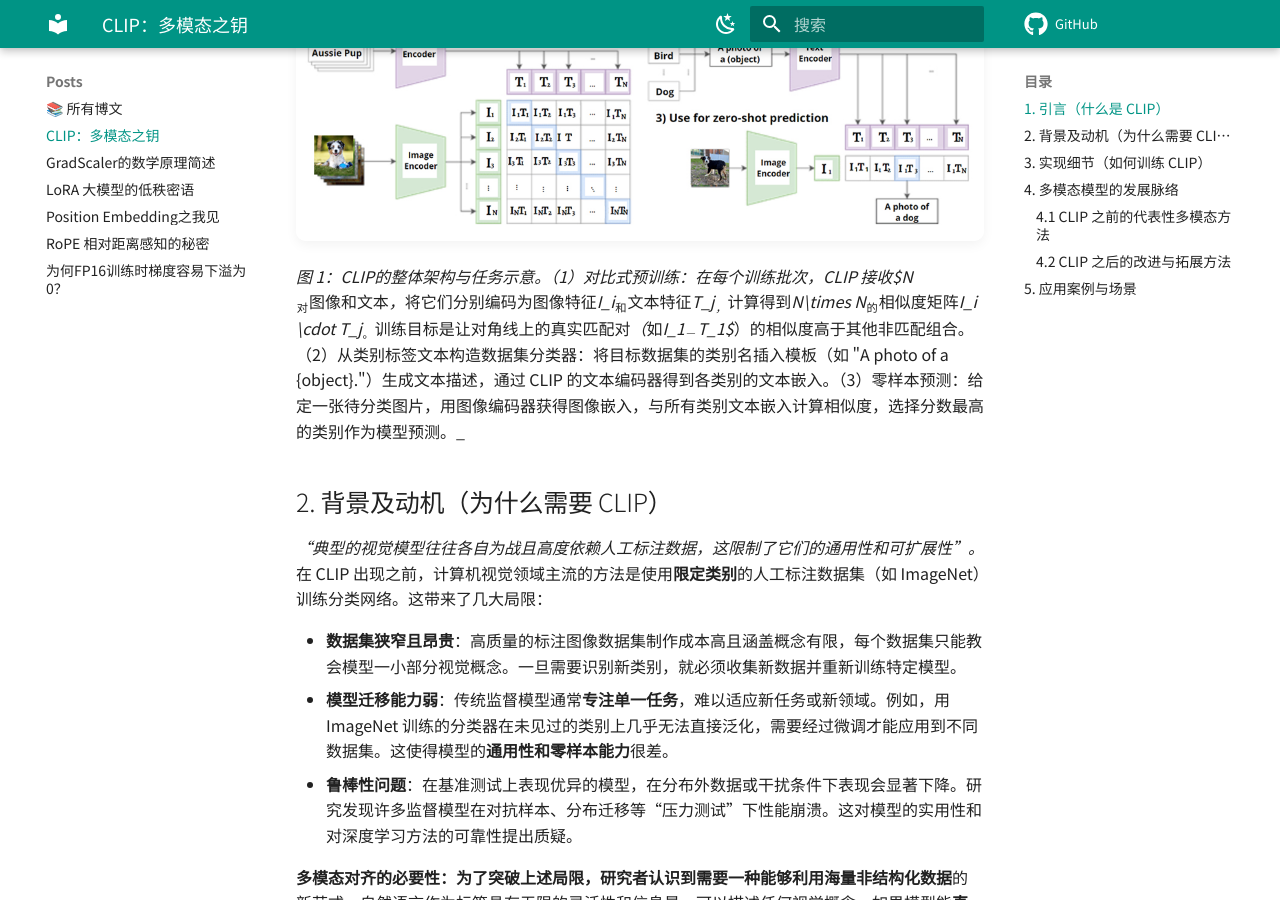
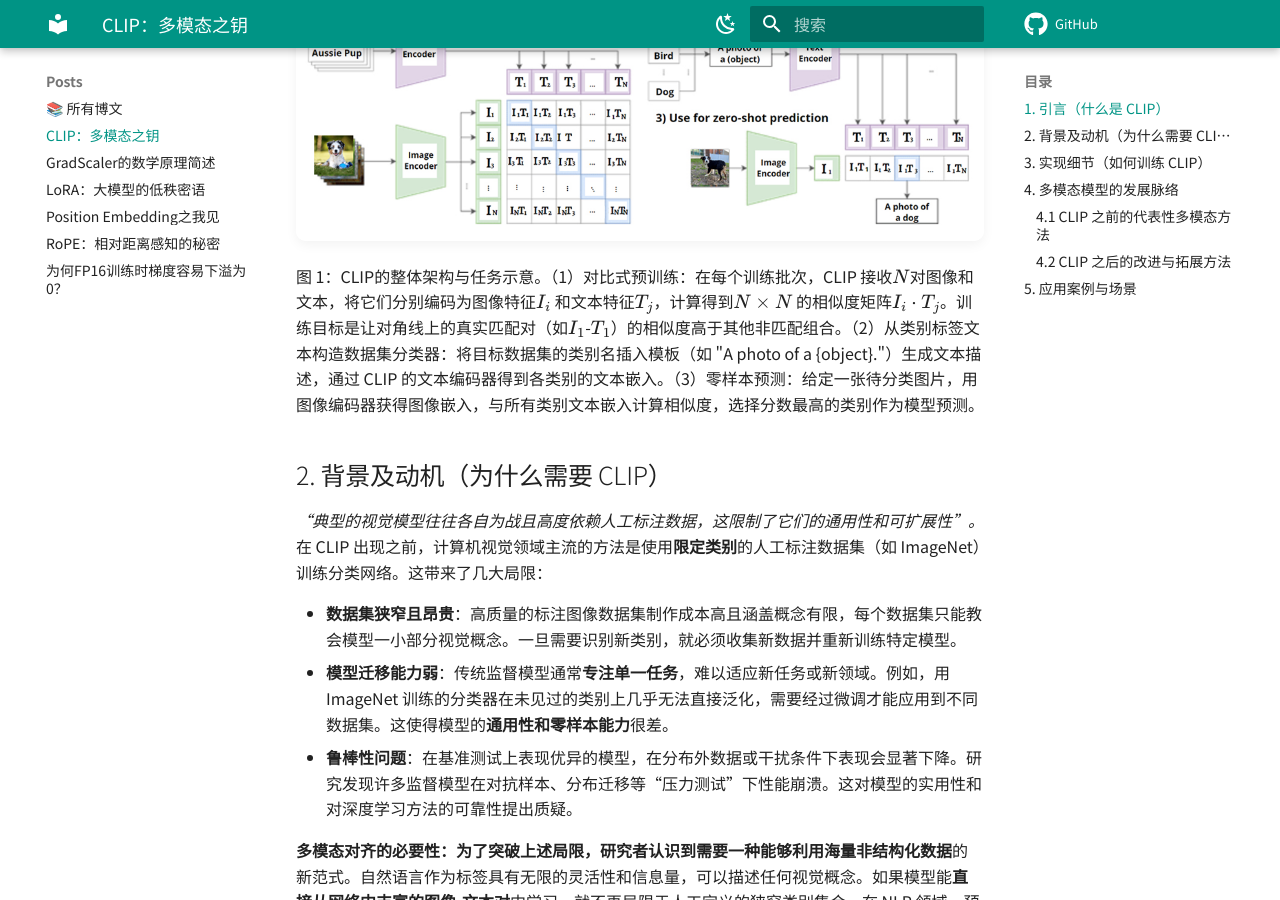
Before and after one commit to zhangxiaochuan/zhangxiaochuan.github.io, an MkDocs documentation site: the page built from docs/posts/CLIP：多模态之钥.md, in a window 1280 px wide and 900 px high, scrolled down 1318 px. Built offline with MkDocs 1.6.1 and Material for MkDocs 9.7.7, drawn with Linux system fonts in a browser that asks for light colours.

Commit message:
optimize blog

```diff
--- a/docs/posts/CLIP：多模态之钥.md
+++ b/docs/posts/CLIP：多模态之钥.md
@@ -17,10 +17,9 @@
 
 **总损失**取两者平均：$L = \frac{1}{2}(L_{i2t} + L_{t2i})$。直观来说，该损失迫使模型将每对正确图文的相似度推高，对每个错误的组合给予低相似度，从而在嵌入空间**拉近**真实匹配的图文向量，**拉远**不相关的图文向量。训练完成后，CLIP 在共同空间学得了图像与文本之间的对齐表示，为各种下游任务提供了**通用且可迁移的特征**。
 
-![](../../assets/images/CLIP：多模态之钥/1753172709818-d203aaab-3a3e-47ff-98e4-94325820cf2d.png)
+![](../assets/images/CLIP：多模态之钥/1753172709818-d203aaab-3a3e-47ff-98e4-94325820cf2d.png)
 
-_图 1：CLIP的整体架构与任务示意。（1）对比式预训练：在每个训练批次，CLIP 接收$N
-$_对图像和文本，将它们分别编码为图像特征$I_i$_ 和文本特征$T_j$_，计算得到$N\times N$_ 的相似度矩阵$I_i \cdot T_j$_。训练目标是让对角线上的真实匹配对（如$I_1$_-$T_1$_）的相似度高于其他非匹配组合。（2）从类别标签文本构造数据集分类器：将目标数据集的类别名插入模板（如 "A photo of a {object}."）生成文本描述，通过 CLIP 的文本编码器得到各类别的文本嵌入。（3）零样本预测：给定一张待分类图片，用图像编码器获得图像嵌入，与所有类别文本嵌入计算相似度，选择分数最高的类别作为模型预测。_
+图 1：CLIP的整体架构与任务示意。（1）对比式预训练：在每个训练批次，CLIP 接收$N$对图像和文本，将它们分别编码为图像特征$I_i$ 和文本特征$T_j$，计算得到$N\times N$ 的相似度矩阵$I_i \cdot T_j$。训练目标是让对角线上的真实匹配对（如$I_1$-$T_1$）的相似度高于其他非匹配组合。（2）从类别标签文本构造数据集分类器：将目标数据集的类别名插入模板（如 "A photo of a {object}."）生成文本描述，通过 CLIP 的文本编码器得到各类别的文本嵌入。（3）零样本预测：给定一张待分类图片，用图像编码器获得图像嵌入，与所有类别文本嵌入计算相似度，选择分数最高的类别作为模型预测。
 
 ## 2. 背景及动机（为什么需要 CLIP）
 _“典型的视觉模型往往各自为战且高度依赖人工标注数据，这限制了它们的通用性和可扩展性”。_ 在 CLIP 出现之前，计算机视觉领域主流的方法是使用**限定类别**的人工标注数据集（如 ImageNet）训练分类网络。这带来了几大局限：
```
Also changed, not shown: docs/posts/RoPE：相对距离感知的秘密.md (renamed from docs/posts/RoPE-相对距离感知的秘密.md, +1 -1 lines), docs/posts/index.md (+2 -2 lines), docs/posts/LoRA：大模型的低秩密语.md (renamed from docs/posts/LoRA-大模型的低秩密语.md), 1 other file.
